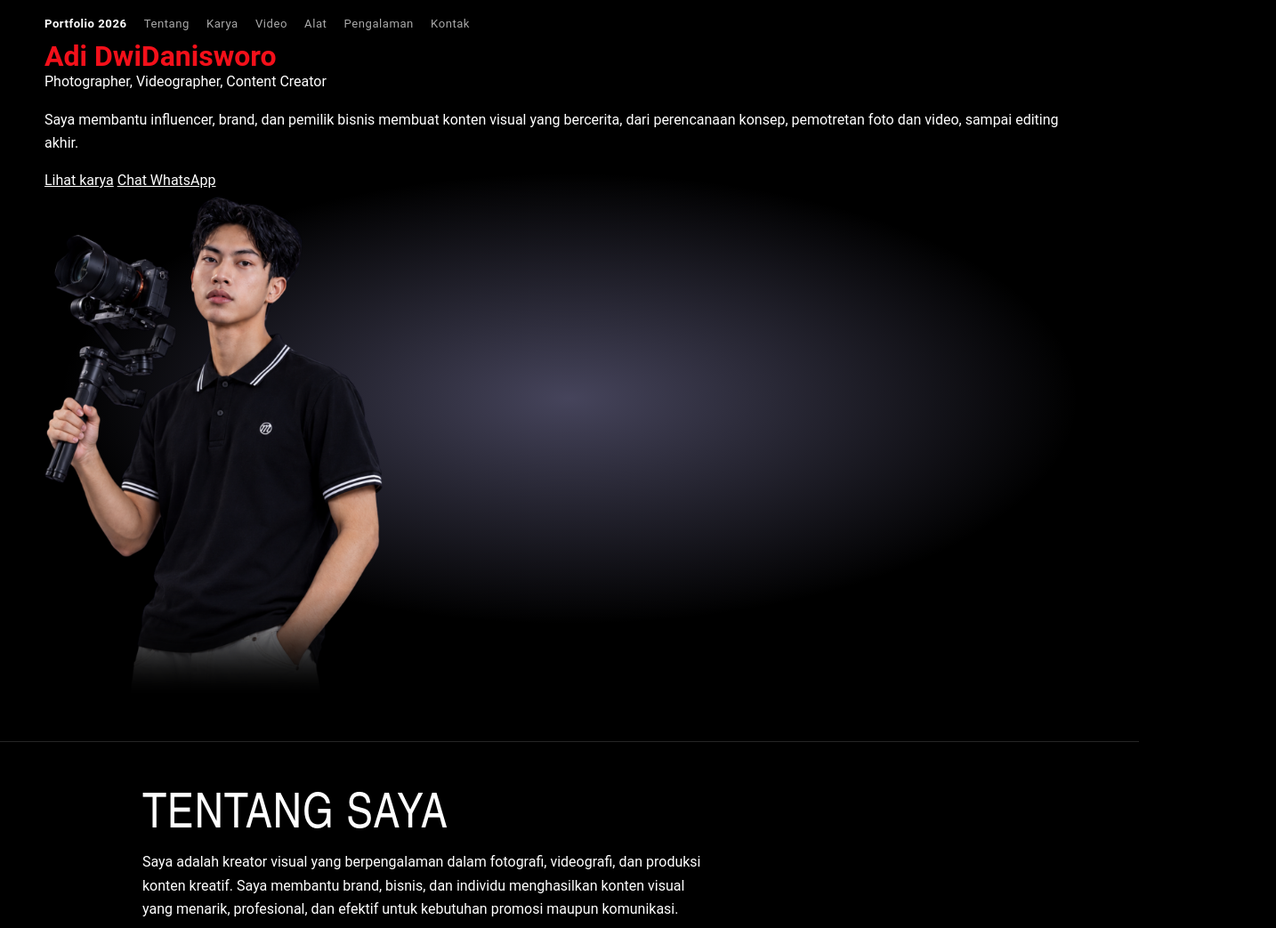
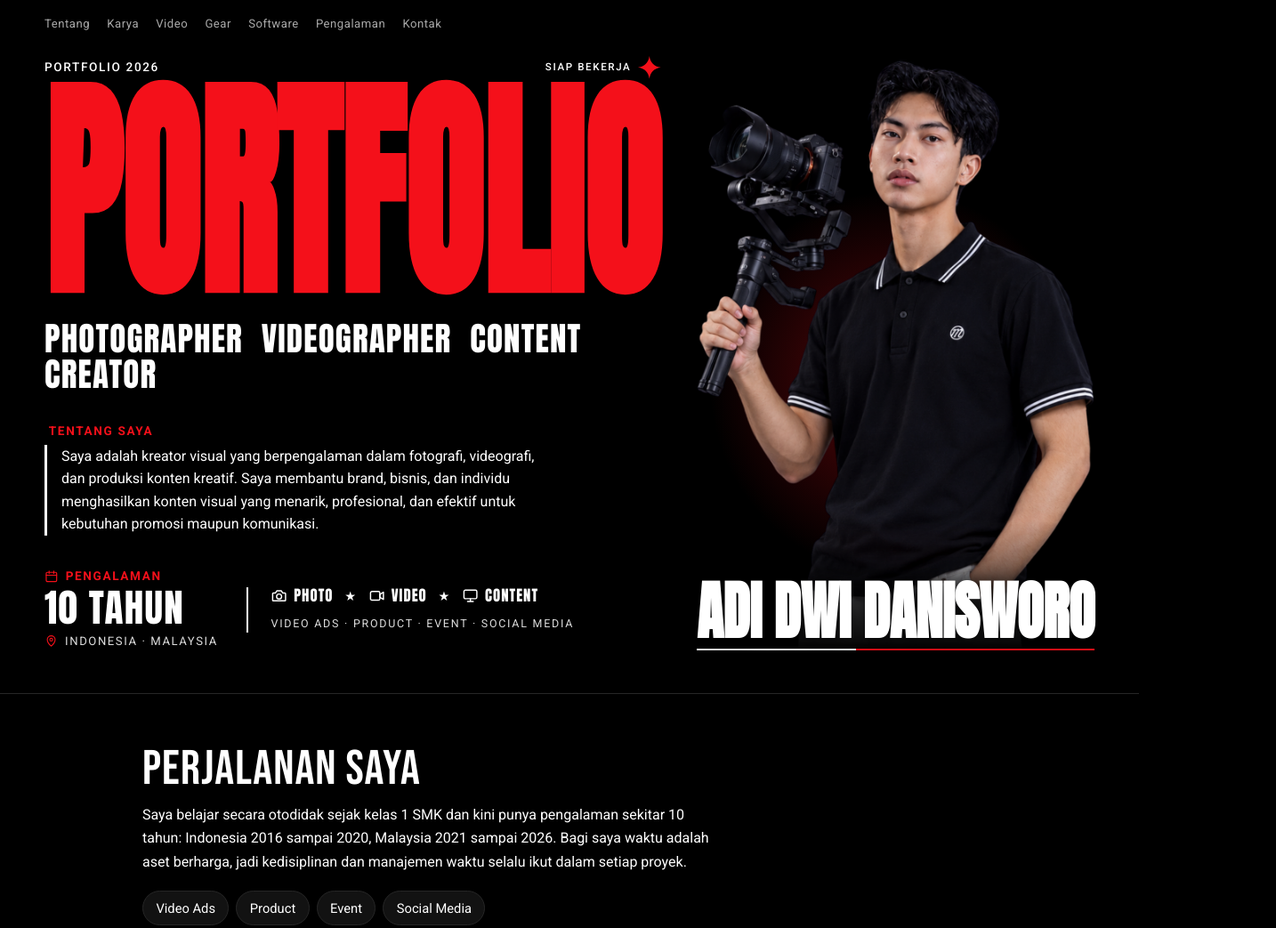
Before and after one commit to radenkadenis06-dotcom/portofolio-adi, a plain HTML site: page index.html in a window 1280 px wide. Shown: the top 1043 px of the page at 89% size, 1434 px wide, since content can reach past the window. Drawn offline with Linux system fonts and the light colour scheme.

Commit message:
Add files via upload

```diff
--- a/index.html
+++ b/index.html
@@ -8,42 +8,34 @@
 <meta property="og:title" content="Adi Dwi Danisworo | Portfolio 2026">
 <meta property="og:image" content="assets/images/adi-hero.png">
 <meta name="description" content="Portofolio fotografi, videografi, dan editing untuk brand, influencer, dan pemilik bisnis.">
-<link rel="stylesheet" href="https://fonts.googleapis.com/css2?family=Syne:wght@600;800&family=DM+Sans:wght@400;500;700&display=swap">
+<link rel="stylesheet" href="https://fonts.googleapis.com/css2?family=Anton&family=Bebas+Neue&family=Roboto:wght@400;500;700&display=swap">
 <link rel="stylesheet" href="style.css">
-<style>
-.shot{background:none;border-radius:0;aspect-ratio:auto;overflow:visible;width:min(100%,380px)}
-.shot::before{content:"";position:absolute;left:-12%;right:-12%;top:12%;bottom:0;width:auto;height:auto;border:0;opacity:1;z-index:0;background:radial-gradient(closest-side,rgba(183,179,240,.38),transparent 72%)}
-.shot::after{display:none}
-.shot img{position:relative;z-index:1;width:100%;height:auto;object-fit:contain;-webkit-mask-image:linear-gradient(#000 84%,transparent);mask-image:linear-gradient(#000 84%,transparent)}
-</style>
 </head>
 <body>
 
 <header class="hero">
 <div class="wrap">
 <nav aria-label="Navigasi">
-<b style="color:var(--text);font-weight:700">Portfolio 2026</b><a href="#tentang">Tentang</a><a href="#karya">Karya</a><a href="#video">Video</a><a href="#alat">Alat</a><a href="#pengalaman">Pengalaman</a><a href="#kontak">Kontak</a>
+<a href="#tentang">Tentang</a><a href="#karya">Karya</a><a href="#video">Video</a><a href="#alat">Gear</a><a href="#software">Software</a><a href="#pengalaman">Pengalaman</a><a href="#kontak">Kontak</a>
 </nav>
-<div class="hero-grid">
-<div>
-<h1><span>Adi Dwi</span><span>Danis&shy;woro</span></h1>
-<p class="role">Photographer, Videographer, Content Creator</p>
-<p class="lead">Saya membantu influencer, brand, dan pemilik bisnis membuat konten visual yang bercerita, dari perencanaan konsep, pemotretan foto dan video, sampai editing akhir.</p>
-<div class="btns">
-<a class="btn main" href="#karya">Lihat karya</a>
-<a class="btn" href="https://wa.me/60175335290" target="_blank" rel="noopener">Chat WhatsApp</a>
+<div class="poster">
+<div class="topbar"><span>PORTFOLIO 2026</span><span class="ready">SIAP BEKERJA <svg class="spark" viewBox="0 0 24 24" aria-hidden="true"><path d="M12 0c1 7 5 11 12 12-7 1-11 5-12 12-1-7-5-11-12-12 7-1 11-5 12-12z" fill="currentColor"/></svg></span></div>
+<h1 aria-label="Portfolio"><svg viewBox="0 0 1000 340" role="presentation"><text x="0" y="322" font-size="380" textLength="1000" lengthAdjust="spacingAndGlyphs">PORTFOLIO</text></svg></h1>
+<p class="roles">PHOTOGRAPHER VIDEOGRAPHER CONTENT CREATOR</p>
+<figure class="hr"><img src="assets/images/adi-hero.png" alt="Adi Dwi Danisworo memegang kamera di atas gimbal" width="1000" height="1494"><figcaption><b aria-label="Adi Dwi Danisworo"><svg viewBox="0 0 1000 150" role="presentation"><text x="0" y="140" font-size="160" textLength="1000" lengthAdjust="spacingAndGlyphs">ADI DWI DANISWORO</text></svg></b><span class="line"></span></figcaption></figure>
+<div class="about2" id="tentang"><h2 class="lab">TENTANG SAYA</h2><p>Saya adalah kreator visual yang berpengalaman dalam fotografi, videografi, dan produksi konten kreatif. Saya membantu brand, bisnis, dan individu menghasilkan konten visual yang menarik, profesional, dan efektif untuk kebutuhan promosi maupun komunikasi.</p></div>
+<div class="facts">
+<div class="exp"><p class="lab"><svg class="i" viewBox="0 0 24 24" aria-hidden="true"><rect x="3" y="5" width="18" height="16" rx="2"/><path d="M3 10h18M8 3v4M16 3v4"/></svg>PENGALAMAN</p><p class="big">10 TAHUN</p><p class="loc"><svg class="i" viewBox="0 0 24 24" aria-hidden="true"><path d="M12 21s7-6.2 7-11.5A7 7 0 0 0 5 9.5C5 14.8 12 21 12 21z"/><circle cx="12" cy="9.5" r="2.5"/></svg>INDONESIA · MALAYSIA</p></div>
+<div class="cats"><p class="trio"><span><svg class="i" viewBox="0 0 24 24" aria-hidden="true"><path d="M4 8h3l2-3h6l2 3h3a1 1 0 0 1 1 1v9a1 1 0 0 1-1 1H4a1 1 0 0 1-1-1V9a1 1 0 0 1 1-1z"/><circle cx="12" cy="13" r="3.5"/></svg>PHOTO</span><i>★</i><span><svg class="i" viewBox="0 0 24 24" aria-hidden="true"><rect x="3" y="6" width="13" height="12" rx="2"/><path d="M16 10l5-3v10l-5-3z"/></svg>VIDEO</span><i>★</i><span><svg class="i" viewBox="0 0 24 24" aria-hidden="true"><rect x="3" y="4" width="18" height="12" rx="2"/><path d="M8 20h8M12 16v4"/></svg>CONTENT</span></p><p class="tagline">VIDEO ADS · PRODUCT · EVENT · SOCIAL MEDIA</p></div>
 </div>
-</div>
-<div class="shot"><img src="assets/images/adi-hero.png" alt="Adi Dwi Danisworo memegang kamera di atas gimbal" width="1000" height="1494"></div>
 </div>
 </div>
 </header>
 
 <main>
-<section id="tentang" class="about">
+<section id="perjalanan" class="about">
 <div class="wrap">
-<h2>Tentang saya</h2>
-<p>Saya adalah kreator visual yang berpengalaman dalam fotografi, videografi, dan produksi konten kreatif. Saya membantu brand, bisnis, dan individu menghasilkan konten visual yang menarik, profesional, dan efektif untuk kebutuhan promosi maupun komunikasi.</p>
+<h2>Perjalanan saya</h2>
 <p>Saya belajar secara otodidak sejak kelas 1 SMK dan kini punya pengalaman sekitar 10 tahun: Indonesia 2016 sampai 2020, Malaysia 2021 sampai 2026. Bagi saya waktu adalah aset berharga, jadi kedisiplinan dan manajemen waktu selalu ikut dalam setiap proyek.</p>
 <ul class="tags">
 <li>Video Ads</li><li>Product</li><li>Event</li><li>Social Media</li>
@@ -99,8 +91,7 @@
 </section>
 
 <section id="alat">
-<div class="wrap two">
-<div>
+<div class="wrap">
 <h2>Gear dan setup</h2>
 <ul class="list">
 <li><span>Kamera</span><span>Sony A7 IV</span></li>
@@ -111,13 +102,25 @@
 <li><span>Editing</span><span>MacBook M3 Pro</span></li>
 </ul>
 </div>
-<div>
+</section>
+
+<section id="software">
+<div class="wrap">
 <h2>Software</h2>
 <p class="sub">Alat yang saya pakai dari ide sampai file akhir.</p>
-<ul class="tags" style="margin-top:0">
-<li>Adobe Premiere Pro</li><li>Adobe After Effects</li><li>Adobe Photoshop</li><li>Adobe Illustrator</li><li>Adobe Lightroom</li><li>DaVinci Resolve</li><li>Final Cut Pro</li><li>CapCut</li><li>Filmora</li><li>VN</li><li>Microsoft Office</li>
+<ul class="sw">
+<li><span class="ic" style="--x:0;--y:0" role="img" aria-label="Logo Photoshop"></span><span class="nm"><b>Photoshop</b><small>Desain dan retouch</small></span></li>
+<li><span class="ic" style="--x:1;--y:0" role="img" aria-label="Logo Illustrator"></span><span class="nm"><b>Illustrator</b><small>Vektor dan logo</small></span></li>
+<li><span class="ic" style="--x:2;--y:0" role="img" aria-label="Logo After Effects"></span><span class="nm"><b>After Effects</b><small>Motion graphics</small></span></li>
+<li><span class="ic" style="--x:3;--y:0" role="img" aria-label="Logo Lightroom"></span><span class="nm"><b>Lightroom</b><small>Foto dan warna</small></span></li>
+<li><span class="ic" style="--x:4;--y:0" role="img" aria-label="Logo Premiere Pro"></span><span class="nm"><b>Premiere Pro</b><small>Editing video</small></span></li>
+<li><span class="ic" style="--x:0;--y:1" role="img" aria-label="Logo CapCut"></span><span class="nm"><b>CapCut</b><small>Edit cepat</small></span></li>
+<li><span class="ic" style="--x:1;--y:1" role="img" aria-label="Logo Final Cut Pro"></span><span class="nm"><b>Final Cut Pro</b><small>Editing video</small></span></li>
+<li><span class="ic" style="--x:2;--y:1" role="img" aria-label="Logo VN"></span><span class="nm"><b>VN</b><small>Edit di ponsel</small></span></li>
+<li><span class="ic" style="--x:3;--y:1" role="img" aria-label="Logo DaVinci Resolve"></span><span class="nm"><b>DaVinci Resolve</b><small>Color grading</small></span></li>
+<li><span class="ic" style="--x:4;--y:1" role="img" aria-label="Logo Filmora"></span><span class="nm"><b>Filmora</b><small>Editing video</small></span></li>
 </ul>
-</div>
+<p class="sub" style="margin:1.2rem 0 0">Selain itu saya juga memakai Microsoft Office.</p>
 </div>
 </section>
 
@@ -153,7 +156,7 @@
 <dialog id="lb" aria-label="Pratinjau gambar"><img alt=""></dialog>
 <script src="script.js" defer></script>
 <script>
-(function(){var i=document.querySelector('.shot img'),n=['adi-hero.PNG','hero.png','hero.PNG','hero.JPEG','hero.jpg'],k=0;
+(function(){var i=document.querySelector('.hr img'),n=['adi-hero.PNG','hero.png','hero.PNG','hero.JPEG','hero.jpg'],k=0;
 if(!i)return;i.addEventListener('error',function(){if(k<n.length){i.src='assets/images/'+n[k++];}});})();
 </script>
 </body>
```
